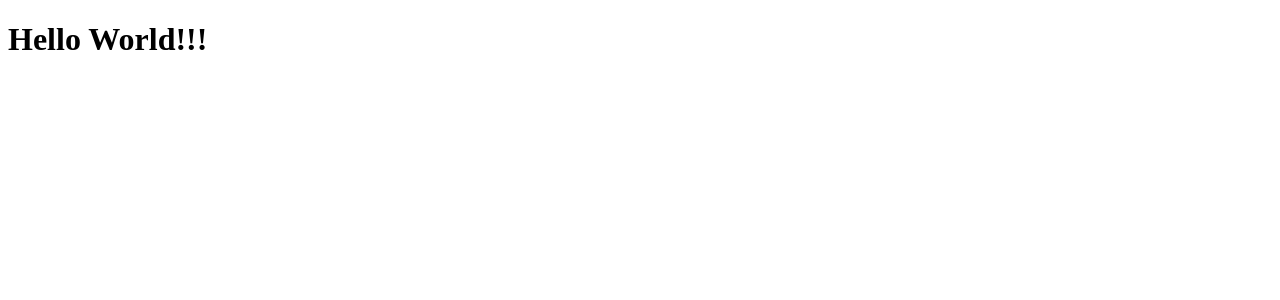
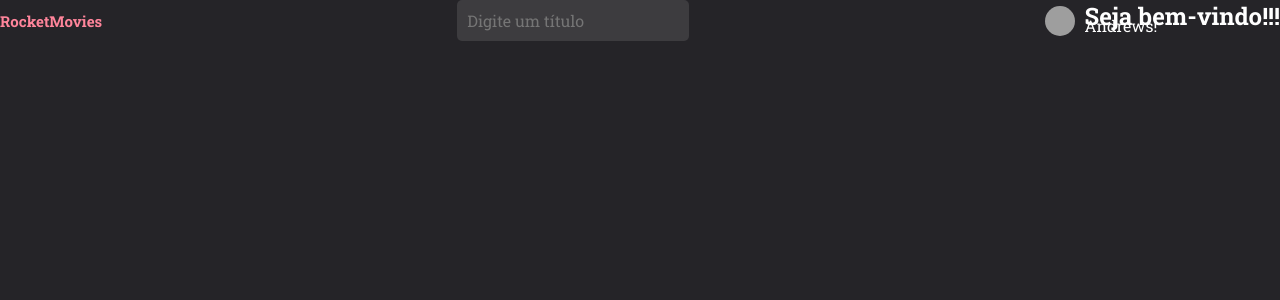
Before and after one commit to andrewsitiel/rocket-movies, a React (Vite) app: page / in a window 1280 px wide. Shown: the top 300 px of the page. Built offline with nearby package versions, Linux system fonts and the light colour scheme; grey boxes are pictures that could not be loaded.

Commit message:
Created global styles and theme

```diff
--- a/package.json
+++ b/package.json
@@ -10,7 +10,8 @@
   },
   "dependencies": {
     "react": "^18.2.0",
-    "react-dom": "^18.2.0"
+    "react-dom": "^18.2.0",
+    "styled-components": "^5.3.5"
   },
   "devDependencies": {
     "@types/react": "^18.0.17",
--- /dev/null
+++ b/src/components/Header/index.jsx
@@ -0,0 +1,27 @@
+import { Container } from "./styles"
+
+export function Header () {
+  return(
+    <Container>
+
+      <h1>RocketMovies</h1>
+
+      <input type="text" placeholder="Digite um título"/>
+
+      <div>
+        <img src="https://www.github.com/andrewsitiel.png" alt="User's logo" />
+
+        <div>
+          <h2>Seja bem-vindo!!!</h2>
+          <span>Andrews!</span>
+        </div>
+
+      </div>
+    </Container>
+  )
+}
+
+
+
+
+// funcyion
--- /dev/null
+++ b/src/components/Header/styles.js
@@ -0,0 +1,36 @@
+import styled from "styled-components";
+
+export const Container = styled.header`
+  display: flex;
+  align-items: center;
+  justify-content: space-between;
+
+  h1 {
+    font-size: 1.5rem;
+    line-height: 1rem;
+    color: ${ ({ theme })=> theme.COLORS.PINK };
+  }
+
+  input {
+    padding: 1rem;
+    background-color: #9993;
+    border: none;
+    border-radius: 0.5rem;
+  }
+
+  > div {
+    display: flex;
+    align-items: center;
+    gap: 1rem;
+
+    > img {
+      width: 3rem;
+      height: 3rem;
+      border-radius: 50%;
+      }
+
+    > div {
+      line-height: 1rem;
+    }
+  }
+`;
--- a/src/main.jsx
+++ b/src/main.jsx
@@ -1,10 +1,16 @@
 import React from 'react';
 import ReactDOM from 'react-dom/client';
 
+import { ThemeProvider } from 'styled-components';
+import theme from "./styles/theme"
+import { GlobalStyles } from './styles/global';
 import { User } from "./pages/User"
 
 ReactDOM.createRoot(document.getElementById('root')).render(
   <React.StrictMode>
-    <User />
+    <ThemeProvider theme={theme}>
+      <GlobalStyles/>
+      <User />
+    </ThemeProvider>
   </React.StrictMode>
 )
--- a/src/pages/User/index.jsx
+++ b/src/pages/User/index.jsx
@@ -1,5 +1,11 @@
+import { Header } from "../../components/Header";
+import{ Container } from "./styles"
+
+
 export function User () {
   return (
-    <h1>Hello World!!!</h1>
+    <Container>
+      <Header/>
+      </Container>
   )
 }
--- a/src/pages/User/styles.js
+++ b/src/pages/User/styles.js
@@ -0,0 +1,6 @@
+import styled from "styled-components";
+
+export const Container = styled.div`
+  width: 100%;
+  height: 100vh;
+`;
--- /dev/null
+++ b/src/styles/global.js
@@ -0,0 +1,33 @@
+import { createGlobalStyle } from "styled-components";
+
+export const GlobalStyles = createGlobalStyle`
+  * {
+    margin: 0;
+    padding: 0;
+    box-sizing: border-box;
+  };
+
+  :root {
+    font-size: 62.5%;
+  };
+
+  body {
+    background-color: ${ ({ theme }) => theme.COLORS.GRAY_800 };
+    color: ${ ({ theme }) => theme.COLORS.WHITE };
+  };
+
+  a, button {
+    text-decoration: none;
+    border: none;
+  };
+
+  body, input, button, textarea {
+      font-family: "Roboto Slab", serif;
+      font-size: 1.6rem;
+      outline: none;
+  };
+
+  ul li {
+    list-style: none;
+  };
+`;
--- /dev/null
+++ b/src/styles/theme.js
@@ -0,0 +1,15 @@
+export default  {
+    COLORS :{
+
+      PINK: "hsl(349, 100%, 76%)",
+
+      GRAY_900: "hsl(260, 5%, 11%)",
+      GRAY_800: "hsl(255, 5%, 15%)",
+      GRAY_700: "hsl(255, 9%, 25%)",
+
+      BLACK: "hsl(255, 11%, 5%)",
+      WHITE:"hsl(244, 237%, 232%)",
+    }
+
+
+};
```
Also changed, not shown: 1 other file (tests, documents, lock files or other folders).
